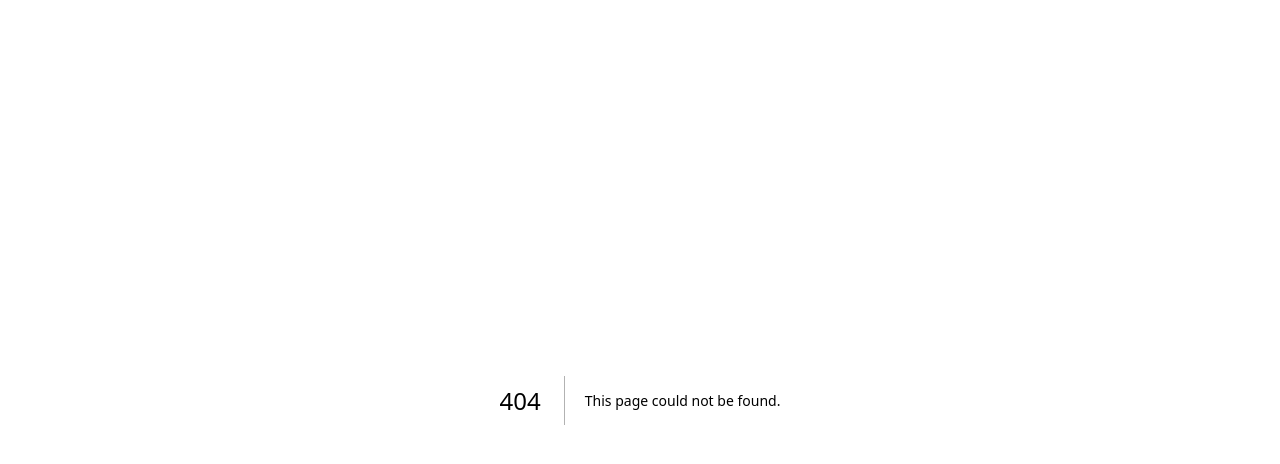
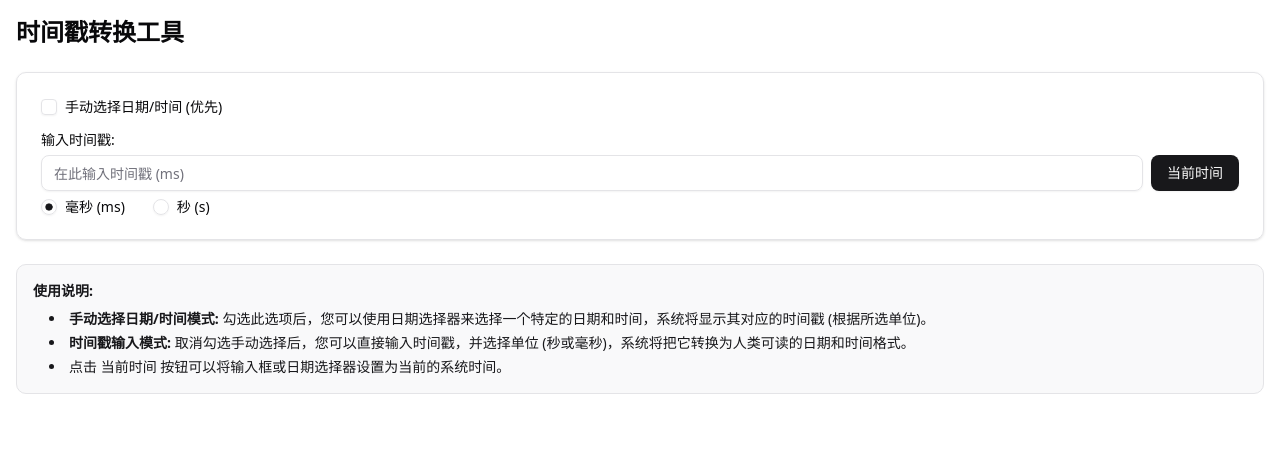
Before and after one commit to liwenka1/vven-tools, a Next.js app: page /tools/date-time/timestamp-converter in a window 1280 px wide. Before the commit this address had no page. Shown: the top 464 px of the page. Built offline with nearby package versions, Linux system fonts and the light colour scheme.

Commit message:
feat: 添加一个timestamp-converter页面

```diff
--- /dev/null
+++ b/app/tools/date-time/timestamp-converter/page.tsx
@@ -0,0 +1,154 @@
+"use client";
+
+import React, { useState, useEffect } from "react";
+import { Input } from "@/components/ui/input";
+import { Button } from "@/components/ui/button";
+import { Label } from "@/components/ui/label";
+import { RadioGroup, RadioGroupItem } from "@/components/ui/radio-group";
+import { Checkbox } from "@/components/ui/checkbox";
+// We'll need to install react-datepicker and date-fns
+// npm install react-datepicker date-fns
+// npm install --save-dev @types/react-datepicker
+import DatePicker from "react-datepicker";
+import "react-datepicker/dist/react-datepicker.css";
+import { format, fromUnixTime, getTime, getUnixTime } from "date-fns";
+
+const TimestampConverterPage = () => {
+  const [timestampInput, setTimestampInput] = useState<string>("");
+  const [unit, setUnit] = useState<"s" | "ms">("ms");
+  const [useManualDate, setUseManualDate] = useState<boolean>(false);
+  const [selectedDate, setSelectedDate] = useState<Date | null>(new Date());
+  const [result, setResult] = useState<string>("");
+
+  useEffect(() => {
+    if (useManualDate) {
+      if (selectedDate) {
+        const newTimestamp = unit === "s" ? getUnixTime(selectedDate) : getTime(selectedDate);
+        setResult(`时间戳 (${unit}): ${newTimestamp}`);
+        // Also update timestampInput to reflect the selected date for consistency when switching modes
+        setTimestampInput(newTimestamp.toString());
+      } else {
+        setResult("");
+      }
+    } else {
+      if (timestampInput) {
+        const tsNumber = parseInt(timestampInput, 10);
+        if (!isNaN(tsNumber)) {
+          try {
+            const date = unit === "s" ? fromUnixTime(tsNumber) : new Date(tsNumber);
+            setResult(`转换结果: ${format(date, "yyyy-MM-dd HH:mm:ss")}`);
+          } catch (error) {
+            console.log(error);
+            setResult("无效的时间戳或单位");
+          }
+        } else {
+          setResult("请输入有效的时间戳数字");
+        }
+      } else {
+        setResult("");
+      }
+    }
+  }, [timestampInput, unit, useManualDate, selectedDate]);
+
+  const handleSetCurrentTime = () => {
+    const now = new Date();
+    setSelectedDate(now); // Keep date picker in sync
+    const currentTimestamp = unit === "s" ? getUnixTime(now) : getTime(now);
+    setTimestampInput(currentTimestamp.toString());
+    if (useManualDate) {
+      setResult(`时间戳 (${unit}): ${currentTimestamp}`);
+    } else {
+      setResult(`转换结果: ${format(now, "yyyy-MM-dd HH:mm:ss")}`);
+    }
+  };
+
+  return (
+    <div className="container mx-auto space-y-6 p-4">
+      <h1 className="text-2xl font-bold">时间戳转换工具</h1>
+
+      <div className="space-y-4 rounded-lg border p-6 shadow-sm">
+        <div className="mb-4 flex items-center space-x-2">
+          <Checkbox
+            id="manualDateMode"
+            checked={useManualDate}
+            onCheckedChange={(checked) => setUseManualDate(Boolean(checked))}
+          />
+          <Label htmlFor="manualDateMode" className="text-sm font-medium">
+            手动选择日期/时间 (优先)
+          </Label>
+        </div>
+
+        {useManualDate ? (
+          <div className="space-y-2">
+            <Label htmlFor="date-picker">选择日期和时间:</Label>
+            <DatePicker
+              id="date-picker"
+              selected={selectedDate}
+              onChange={(date: Date | null) => setSelectedDate(date)}
+              showTimeSelect
+              timeFormat="HH:mm"
+              timeIntervals={15}
+              dateFormat="yyyy-MM-dd HH:mm"
+              className="bg-background text-foreground focus:ring-ring focus:border-ring w-full rounded-md border p-2"
+              wrapperClassName="w-full"
+            />
+          </div>
+        ) : (
+          <div className="space-y-2">
+            <Label htmlFor="timestamp">输入时间戳:</Label>
+            <div className="flex space-x-2">
+              <Input
+                id="timestamp"
+                type="number"
+                value={timestampInput}
+                onChange={(e) => setTimestampInput(e.target.value)}
+                placeholder={`在此输入时间戳 (${unit})`}
+                className="flex-grow"
+              />
+              <Button onClick={handleSetCurrentTime}>当前时间</Button>
+            </div>
+            <RadioGroup
+              defaultValue="ms"
+              value={unit}
+              onValueChange={(value: "s" | "ms") => setUnit(value)}
+              className="mt-2 flex items-center space-x-4"
+            >
+              <div className="flex items-center space-x-2">
+                <RadioGroupItem value="ms" id="ms" />
+                <Label htmlFor="ms">毫秒 (ms)</Label>
+              </div>
+              <div className="flex items-center space-x-2">
+                <RadioGroupItem value="s" id="s" />
+                <Label htmlFor="s">秒 (s)</Label>
+              </div>
+            </RadioGroup>
+          </div>
+        )}
+      </div>
+
+      {result && (
+        <div className="bg-muted rounded-lg border p-6 shadow-sm">
+          <h2 className="mb-2 text-lg font-semibold">结果:</h2>
+          <pre className="bg-background rounded-md p-3 text-sm break-all whitespace-pre-wrap">{result}</pre>
+        </div>
+      )}
+
+      <div className="bg-secondary/50 text-secondary-foreground mt-6 rounded-lg border p-4 text-sm">
+        <p className="font-semibold">使用说明:</p>
+        <ul className="mt-2 ml-4 list-inside list-disc space-y-1">
+          <li>
+            <strong>手动选择日期/时间模式:</strong>{" "}
+            勾选此选项后，您可以使用日期选择器来选择一个特定的日期和时间，系统将显示其对应的时间戳 (根据所选单位)。
+          </li>
+          <li>
+            <strong>时间戳输入模式:</strong> 取消勾选手动选择后，您可以直接输入时间戳，并选择单位
+            (秒或毫秒)，系统将把它转换为人类可读的日期和时间格式。
+          </li>
+          <li>点击 当前时间 按钮可以将输入框或日期选择器设置为当前的系统时间。</li>
+        </ul>
+      </div>
+    </div>
+  );
+};
+
+export default TimestampConverterPage;
--- a/components/site/ToolCategories.tsx
+++ b/components/site/ToolCategories.tsx
@@ -26,7 +26,7 @@ const categories = [
     title: "开发工具",
     description: "辅助开发的实用工具。",
     tools: [
-      { name: "时间戳转换", href: "/tools/dev/timestamp" },
+      { name: "时间戳转换", href: "/tools/date-time/timestamp-converter" },
       { name: "URL 编码/解码", href: "/tools/dev/url-codec" },
       { name: "URL 格式化", href: "/tools/dev/url-formatter" },
       { name: "正则大全", href: "/tools/dev/regex-collection" }
--- /dev/null
+++ b/components/ui/checkbox.tsx
@@ -0,0 +1,29 @@
+"use client";
+
+import * as React from "react";
+import * as CheckboxPrimitive from "@radix-ui/react-checkbox";
+import { CheckIcon } from "lucide-react";
+
+import { cn } from "@/lib/utils";
+
+function Checkbox({ className, ...props }: React.ComponentProps<typeof CheckboxPrimitive.Root>) {
+  return (
+    <CheckboxPrimitive.Root
+      data-slot="checkbox"
+      className={cn(
+        "peer border-input dark:bg-input/30 data-[state=checked]:bg-primary data-[state=checked]:text-primary-foreground dark:data-[state=checked]:bg-primary data-[state=checked]:border-primary focus-visible:border-ring focus-visible:ring-ring/50 aria-invalid:ring-destructive/20 dark:aria-invalid:ring-destructive/40 aria-invalid:border-destructive size-4 shrink-0 rounded-[4px] border shadow-xs transition-shadow outline-none focus-visible:ring-[3px] disabled:cursor-not-allowed disabled:opacity-50",
+        className
+      )}
+      {...props}
+    >
+      <CheckboxPrimitive.Indicator
+        data-slot="checkbox-indicator"
+        className="flex items-center justify-center text-current transition-none"
+      >
+        <CheckIcon className="size-3.5" />
+      </CheckboxPrimitive.Indicator>
+    </CheckboxPrimitive.Root>
+  );
+}
+
+export { Checkbox };
--- a/package.json
+++ b/package.json
@@ -11,20 +11,24 @@
     "format": "prettier --write \"**/*.{cjs,mjs,js,cts,mts,ts,jsx,tsx,json,mdx,css}\""
   },
   "dependencies": {
+    "@radix-ui/react-checkbox": "^1.3.1",
     "@radix-ui/react-dropdown-menu": "^2.1.12",
     "@radix-ui/react-label": "^2.1.6",
     "@radix-ui/react-radio-group": "^1.3.6",
     "@radix-ui/react-scroll-area": "^1.2.8",
     "@radix-ui/react-slot": "^1.2.0",
     "@radix-ui/react-tooltip": "^1.2.6",
+    "@types/react-datepicker": "^7.0.0",
     "class-variance-authority": "^0.7.1",
     "clsx": "^2.1.1",
+    "date-fns": "^4.1.0",
     "html2canvas": "^1.4.1",
     "jspdf": "^3.0.1",
     "lucide-react": "^0.503.0",
     "next": "15.3.1",
     "next-themes": "^0.4.6",
     "react": "^19.0.0",
+    "react-datepicker": "^8.3.0",
     "react-dom": "^19.0.0",
     "tailwind-merge": "^3.2.0",
     "turndown": "^7.2.0"
```
Also changed, not shown: 1 other file (tests, documents, lock files or other folders).
